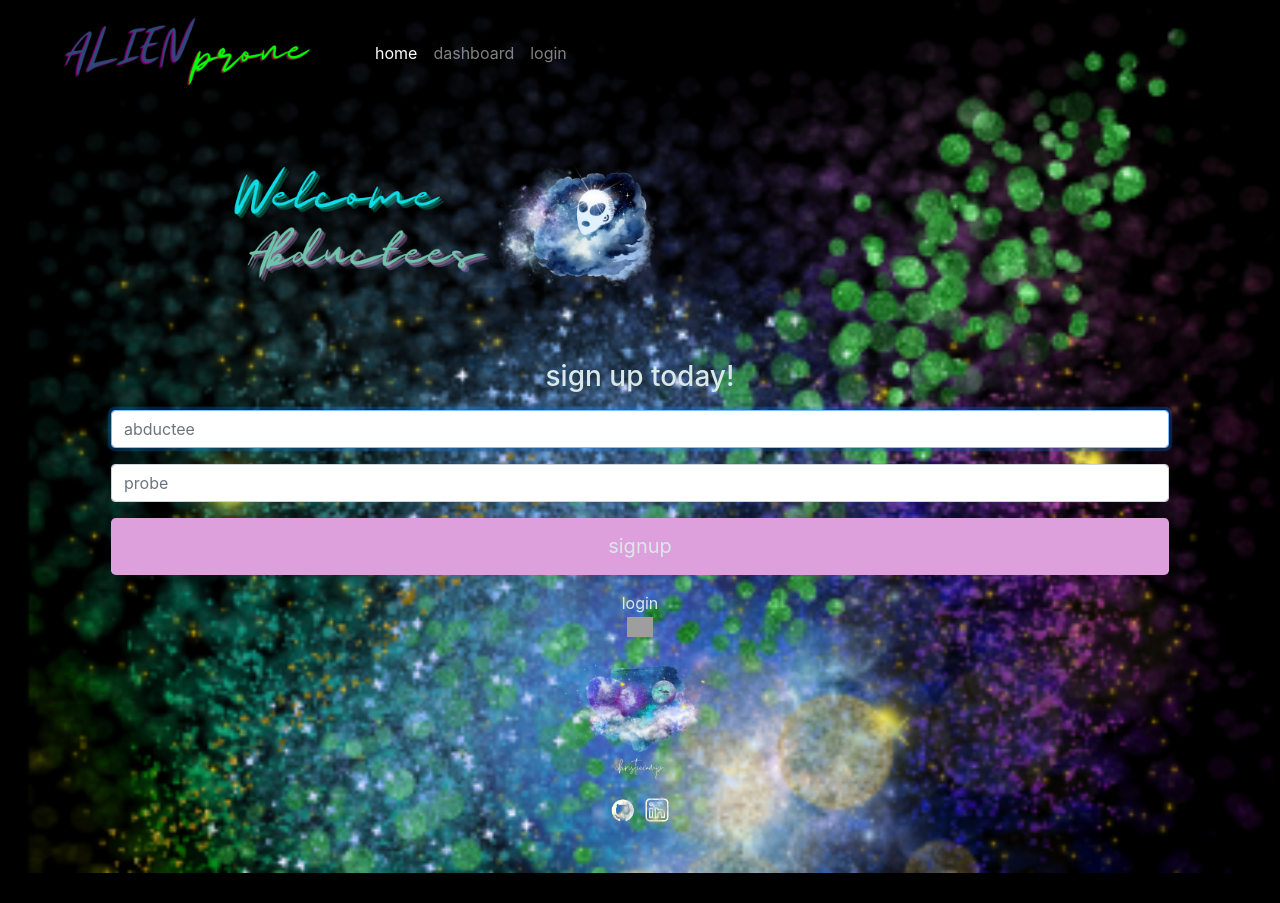
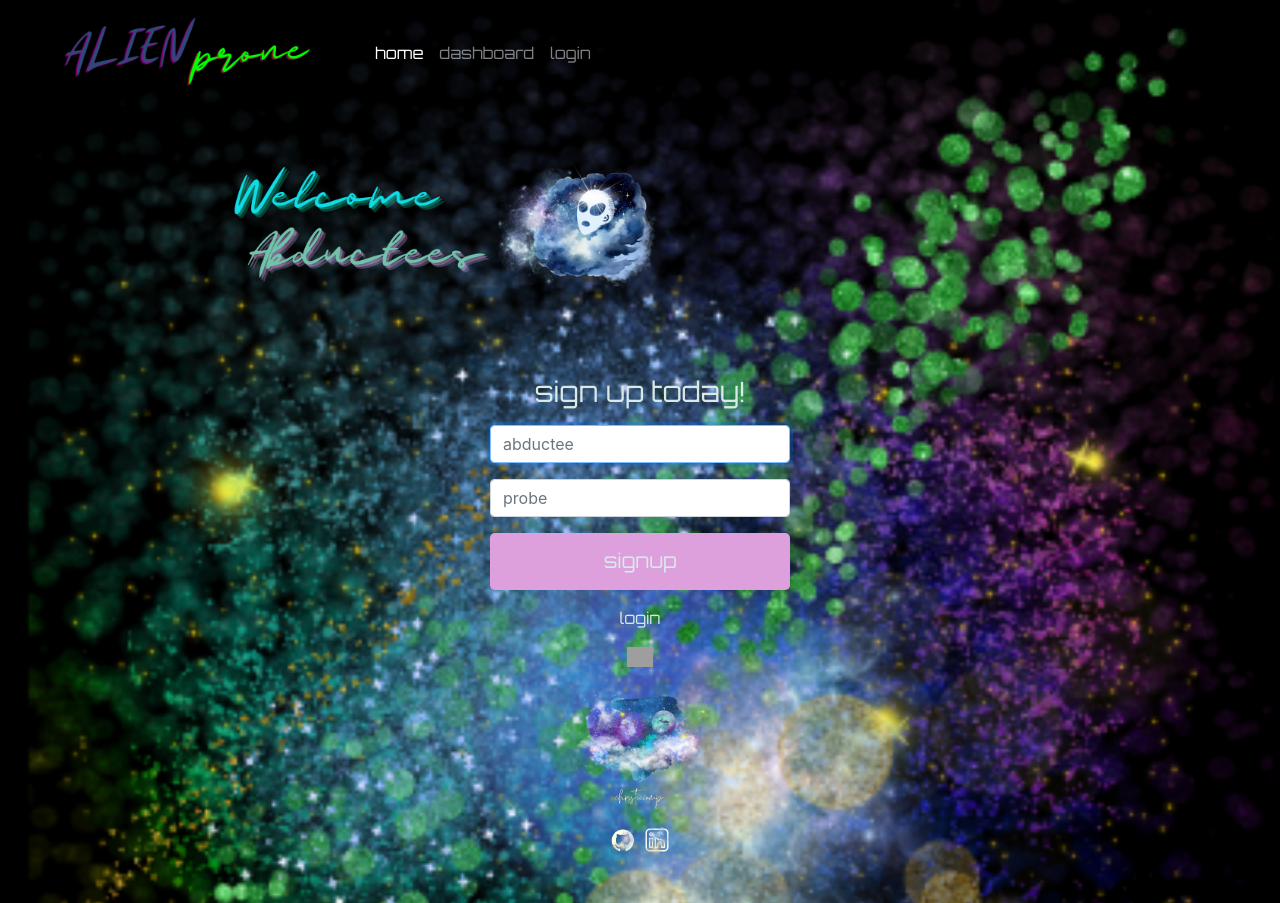
Before and after one commit to christiecamp/alien-prone, a Node server app: page /signup in a window 1280 px wide. Before the commit the page ends 873 px from the top, so only its background shows below. Run offline with Node 20, Linux system fonts and the light colour scheme; some libraries are stand-ins or nearby versions; grey boxes are pictures that could not be loaded.

Commit message:
updated font

```diff
--- a/public/css/style.css
+++ b/public/css/style.css
@@ -0,0 +1,10 @@
+.form-signin {
+    width: 100%;
+    max-width: 330px;
+    padding: 15px;
+    margin: auto;
+}
+
+h1, h2, h3, h4, h5, h6, ul, li, a, p, label, button {
+    font-family: 'Orbitron', sans-serif;
+}
--- a/views/layouts/main.handlebars
+++ b/views/layouts/main.handlebars
@@ -5,6 +5,7 @@
     <meta name="viewport" content="width=device-width, initial-scale=1.0">
     <title>ALIEN PRONE Blog</title>
     <link rel="stylesheet" href="https://cdn.jsdelivr.net/npm/bootstrap@4.3.1/dist/css/bootstrap.min.css" integrity="sha384-ggOyR0iXCbMQv3Xipma34MD+dH/1fQ784/j6cY/iJTQUOhcWr7x9JvoRxT2MZw1T" crossorigin="anonymous">
+    <link rel="stylesheet" href="https://fonts.googleapis.com/css?family=Orbitron">
     <link rel="stylesheet" href="/css/jass.css">
     <link rel="stylesheet" href="/css/style.css">
 </head>
```
